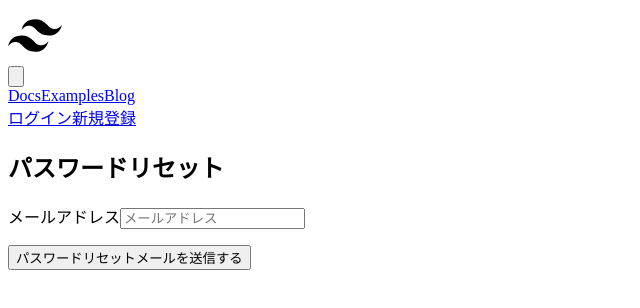
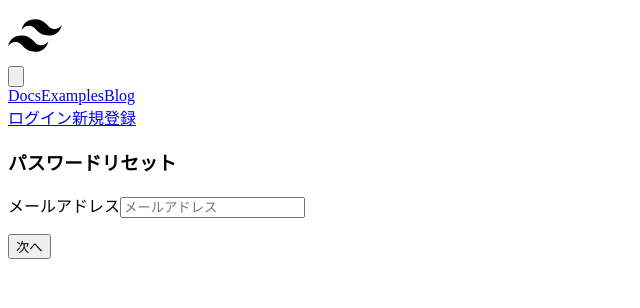
Before and after one commit to wajima52/question-bord, a Next.js app in the folder next/: page /auth/send-password-reset in a window 1280 px wide. Shown: the top 308 px of the page, without its empty margins (0-640 px from the left). Built offline with nearby package versions, Linux system fonts and the light colour scheme.

Commit message:
タイトル部分をTitle.tsxとして分離

```diff
--- /dev/null
+++ b/next/components/Atoms/Title.tsx
@@ -0,0 +1,15 @@
+import React from "react"
+
+export type TitleProps = {
+  text: string
+}
+
+const Title: React.FC<TitleProps> = ({ text }) => {
+  return (
+    <h3 className="mt-6 text-center text-2xl font-extrabold text-gray-900">
+      {text}
+    </h3>
+  )
+}
+
+export default Title
--- a/next/pages/auth/send-password-reset.tsx
+++ b/next/pages/auth/send-password-reset.tsx
@@ -3,6 +3,7 @@ import React from "react"
 import { SubmitHandler, useForm } from "react-hook-form"
 import { ButtonProps } from "../../components/Atoms/Button"
 import { InputProps } from "../../components/Atoms/Input"
+import Title from "../../components/Atoms/Title"
 import FormGroup from "../../components/Molecules/Form/FormGroup"
 import DefaultLayout from "../../components/Templates/Layout/DefaultLayout"
 import { post } from "../../utils/helpers/client"
@@ -34,17 +35,13 @@ const SendPasswordReset: React.FC = () => {
 
   const button: ButtonProps = {
     type: "submit",
-    text: "パスワードリセットメールを送信する",
+    text: "次へ",
   }
 
   return (
     <DefaultLayout>
       <div className="max-w-md w-full space-y-8">
-        <div>
-          <h2 className="mt-6 text-center text-3xl font-extrabold text-gray-900">
-            パスワードリセット
-          </h2>
-        </div>
+        <Title text={"パスワードリセット"} />
         <FormGroup
           inputs={inputs}
           button={button}
```
Also changed, not shown: next/pages/auth/login.tsx (+2 -5 lines), next/pages/auth/sign-in.tsx (+2 -5 lines).
